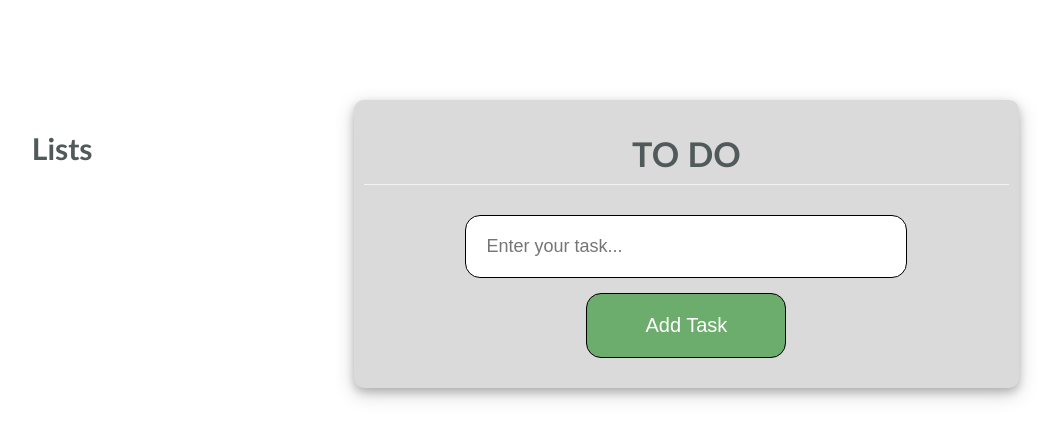
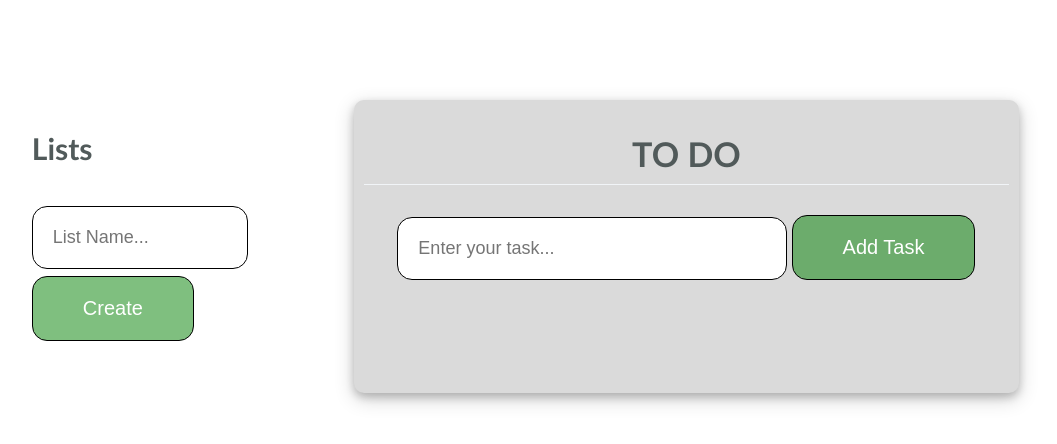
Before and after one commit to ahmedmeshref/to-do-app, a Flask app: page / in a window 1280 px wide. Shown: the top 444 px of the page, without its empty margins (71-1128 px from the left). Run offline with Flask 2, Linux system fonts and the light colour scheme; data that the repository does not hold is empty; parts of the project's set-up code (start-up, migrations or seed data) failed here and were passed over.

Commit message:
Implement input field for adding new list item

```diff
--- a/app/static/add_task.js
+++ b/app/static/add_task.js
@@ -2,7 +2,7 @@
 import {validInput, invalidInput, validateInput, handleErrors} from "./utils.js";
 
 let app = {
-    form: document.getElementById("add-item-form"),
+    form: document.getElementById("add-task"),
     description: document.getElementById("description"),
     todo_list: document.getElementById("tasks-wrapper")
 };
--- a/app/static/style.css
+++ b/app/static/style.css
@@ -40,7 +40,7 @@ li {
 }
 
 .list-item:hover {
-    background-color: rgba(241,244,247, .8);
+    background-color: rgba(241,244,247, .7);
 }
 
 .list-name {
@@ -70,17 +70,18 @@ li {
 
 .add-item {
     display: inline-block;
+    width: 90%;
+    margin-top: 10px;
 }
 
 
 #description {
-    width: 400px;
-    margin-top: 10px;
-    margin-bottom: 15px;
+    width: 60%;
     padding: 20px;
     font-size: 18px;
     border: 1px solid;
     color: black;
+    margin-bottom: 7px;
     border-radius: 15px;
 }
 
@@ -95,7 +96,7 @@ li {
 }
 
 #submit {
-    width: 200px;
+    width: auto;
     padding: 20px 50px;
     background-color: rgba(0, 128, 0, .5);
     cursor: pointer;
@@ -104,6 +105,7 @@ li {
     color: #fff;
     font-size: 20px;
     margin: 0 auto;
+    text-align: center;
 }
 
 #submit:hover {
@@ -128,7 +130,6 @@ li {
     border-radius: 30px;
 }
 
-
 .task-item:hover {
     background-color: rgba(255, 255, 255, .8);
 }
@@ -136,13 +137,13 @@ li {
 .check-completed {
     width: 10%;
     line-height: 56px;
-    cursor: pointer;
     display: inline-block;
     height: 100%;
     float: left;
 }
 
 .checkbox {
+    cursor: pointer;
     height: 20px;
     width: 20px;
 }
--- a/app/templates/home.html
+++ b/app/templates/home.html
@@ -17,7 +17,10 @@
                 <h3>Lists</h3>
             </div>
             <div class="new_list">
-{#                add form#}
+                <form id="add-list" class="add-item">
+                    <input type="text" id="description" placeholder="List Name..." required>
+                    <button type="submit" id="submit">Create</button>
+                </form>
             </div>
             <div>
                 <ul class="lists-wrapper">
@@ -41,7 +44,7 @@
                     <h1>TO DO</h1>
                 </div>
                 <div class="new-todo">
-                    <form id="add-item-form" class="add-item">
+                    <form id="add-task" class="add-item">
                         <input type="text" id="description" placeholder="Enter your task..." required>
                         <button type="submit" id="submit">Add Task</button>
                     </form>
```
